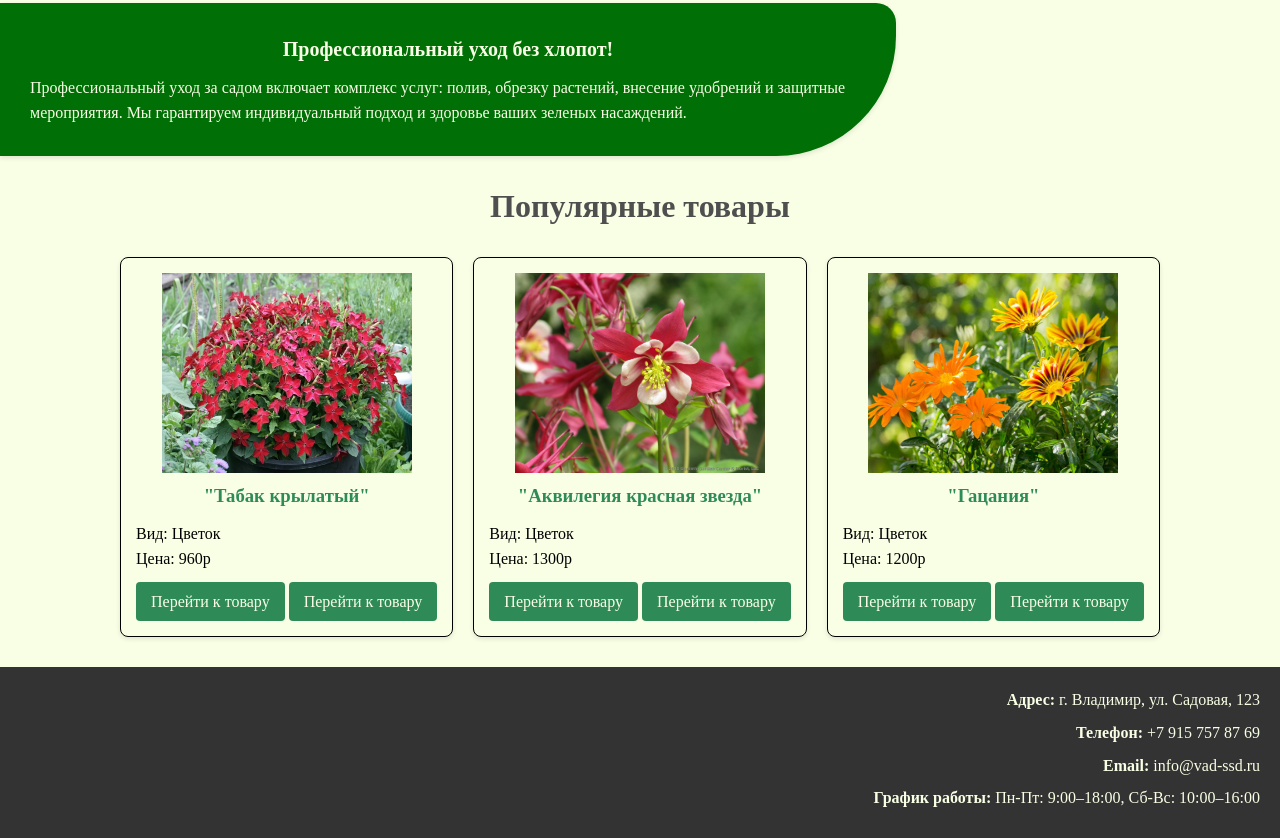
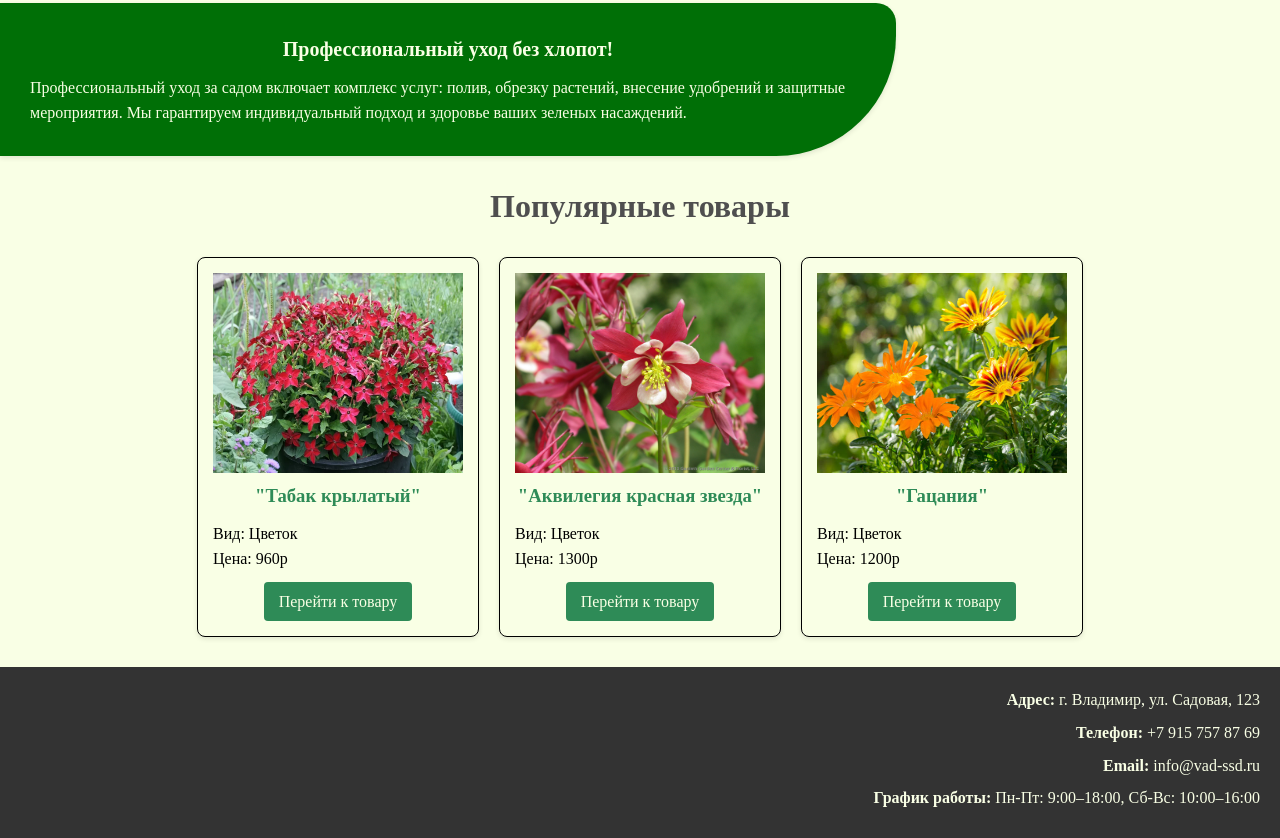
Before and after one commit to AndreyKr1nzh/EverGreen, a plain HTML site: page index.html in a window 1280 px wide. Shown: the part 1298-2136 px from the top of the page. Drawn offline with Linux system fonts and the light colour scheme.

Commit message:
Revert "слияние ветки каталога"

```diff
--- a/index.html
+++ b/index.html
@@ -12,7 +12,6 @@
         <nav>
             <a href="index.html">Главная</a>
             <a href="catalog.html">Растения</a>
-            <a href="contacts.html">Контакты</a>
             <a href="#">Контакты</a>
         </nav>
     </header>
@@ -67,7 +66,6 @@
             <h3>"Табак крылатый"</h3>
             <p>Вид: Цветок</p>
             <p>Цена: 960p</p>
-            <a href="product.html" class="product-link">Перейти к товару</a>
             <a href="#" class="product-link">Перейти к товару</a>
         </div>
         <div class="product-card">
@@ -75,7 +73,6 @@
             <h3>"Аквилегия красная звезда"</h3>
             <p>Вид: Цветок</p>
             <p>Цена: 1300p</p>
-            <a href="product.html" class="product-link">Перейти к товару</a>
             <a href="#" class="product-link">Перейти к товару</a>
         </div>
         <div class="product-card">
@@ -83,7 +80,6 @@
             <h3>"Гацания"</h3>
             <p>Вид: Цветок</p>
             <p>Цена: 1200p</p>
-            <a href="product.html" class="product-link">Перейти к товару</a>
             <a href="#" class="product-link">Перейти к товару</a>
         </div>
     </section>
```
